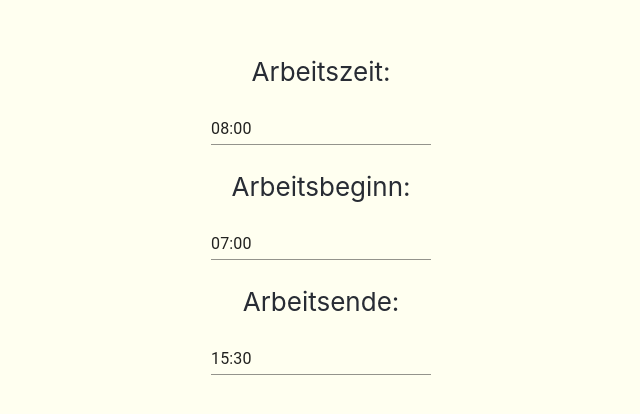
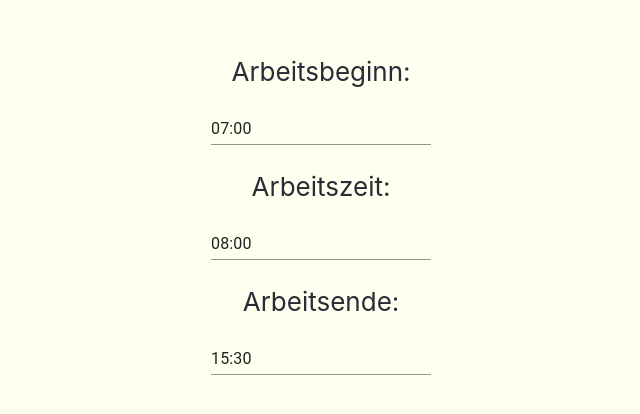
Before and after one commit to orreinert/workhours, a React (Create React App) app: page / in a window 1280 px wide. Shown: the part 198-612 px from the top of the page, without its empty margins (319-959 px from the left). Built offline with nearby package versions, Linux system fonts and the light colour scheme.

Commit message:
change orientation

```diff
--- a/src/App.js
+++ b/src/App.js
@@ -52,10 +52,10 @@ function App() {
     <div className="App">
       <header className="App-header">
         <MuiPickersUtilsProvider utils={moment}>
+          <p className="App-text">Arbeitsbeginn:</p>
+          <TimePicker value={beginTime} onChange={handleBeginChange} ampm={false} orientation="portrait" autoOk />
           <p className="App-text">Arbeitszeit:</p>
-          <TimePicker value={workTime} onChange={handleWorkChange} ampm={false} orientation="landscape" autoOk />
-          <p className="App-text">Arbeitsbeginn:</p>
-          <TimePicker value={beginTime} onChange={handleBeginChange} ampm={false} orientation="landscape" autoOk />
+          <TimePicker value={workTime} onChange={handleWorkChange} ampm={false} orientation="portrait" autoOk />
           <p className="App-text">Arbeitsende:</p>
           <TimePicker value={endTime} ampm={false} readOnly />
         </MuiPickersUtilsProvider></header>
```
Also changed, not shown: 1 other file (tests, documents, lock files or other folders).
